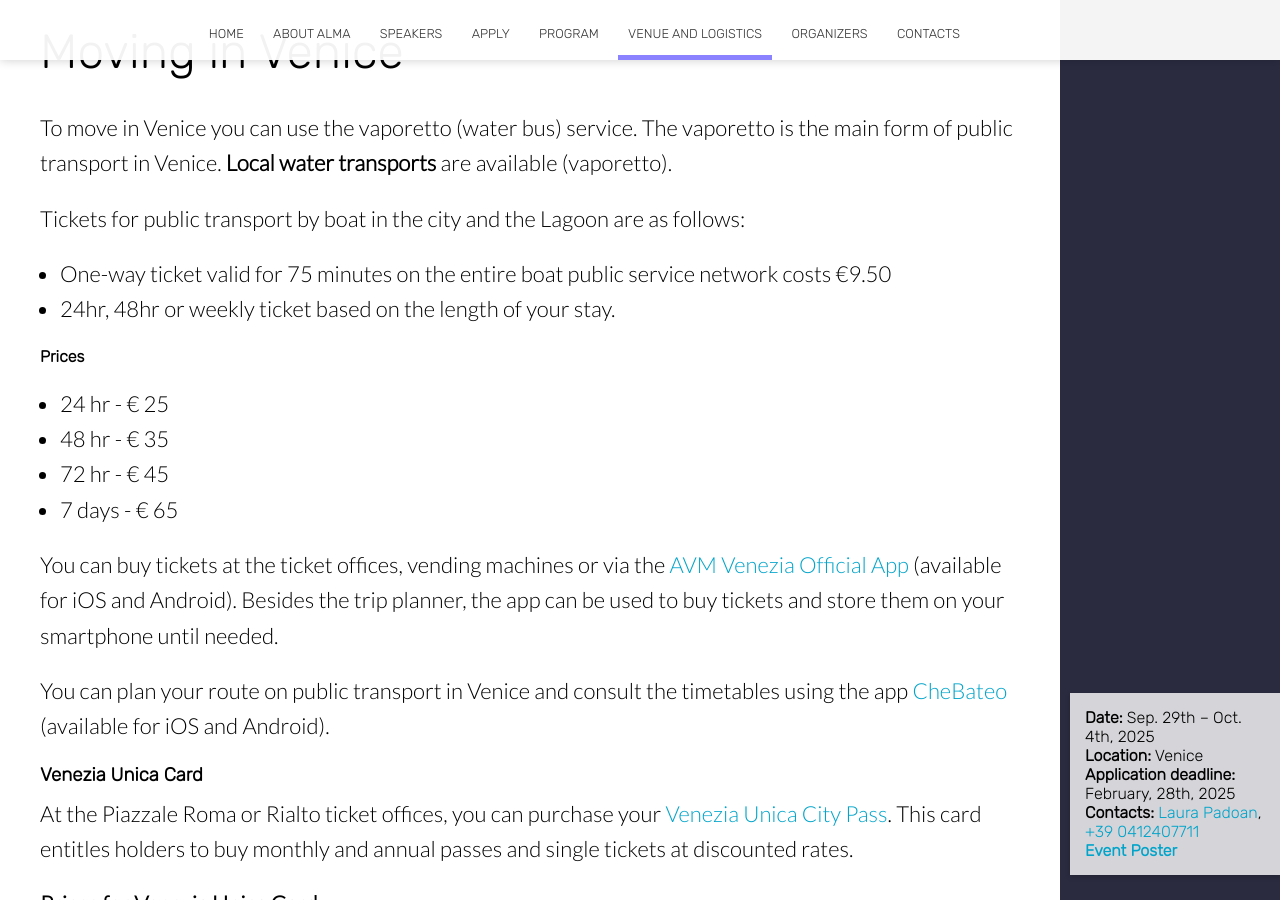
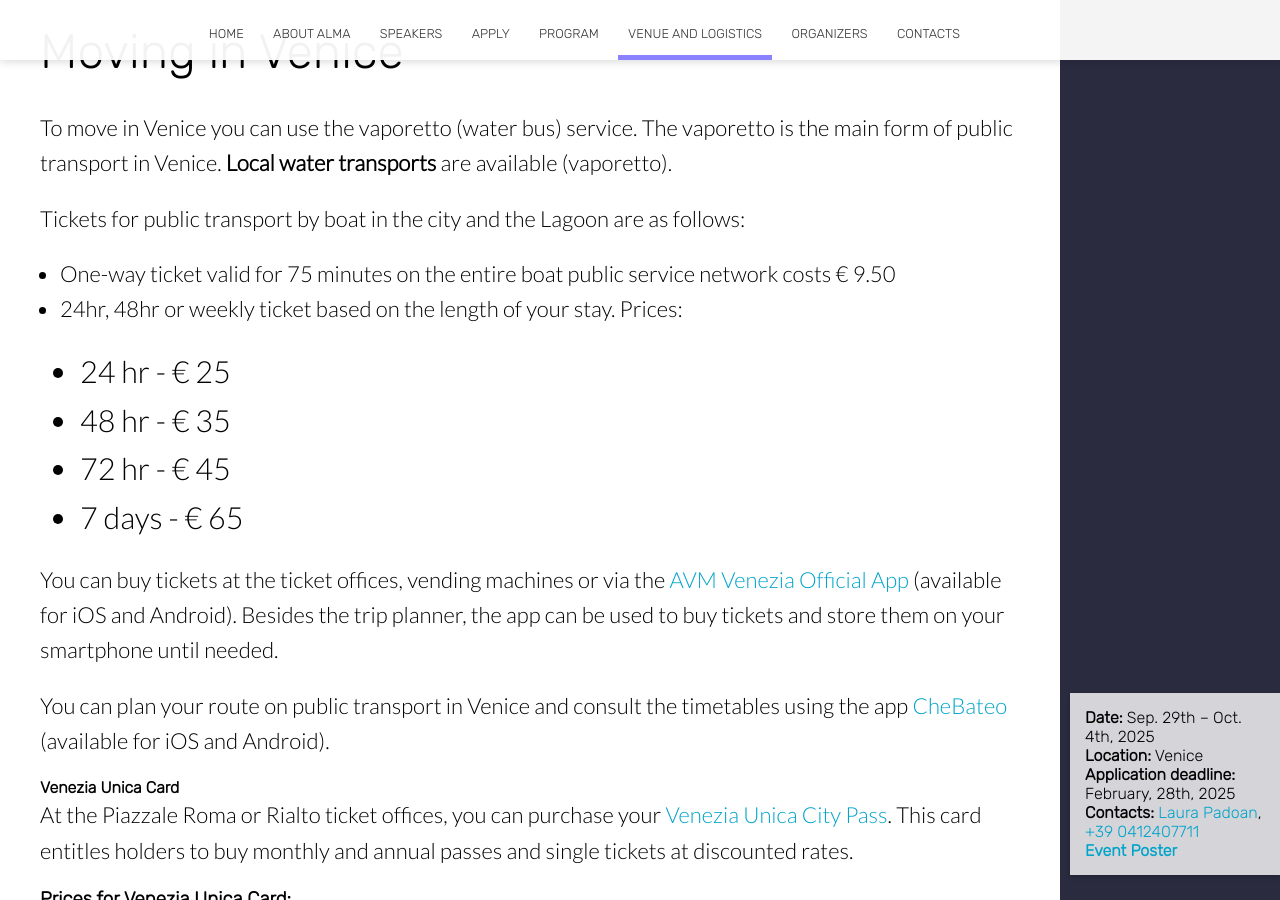
Before and after one commit to almadalcoschool/almadalcoschool.github.io, a Jekyll site: the page built from venue.html, in a window 1280 px wide and 900 px high, scrolled down 4194 px. Built offline with Jekyll 4.4.1, drawn with Linux system fonts in a browser that asks for light colours; nearby versions of some CDN libraries.

Commit message:
venue formatting

```diff
--- a/venue.html
+++ b/venue.html
@@ -468,23 +468,23 @@ image: /new_imgs/Accademia.jpg
 				</p>
 					<p>Tickets for public transport by boat in the city and the Lagoon are as follows:
 					<ul>
-						<li>One-way ticket valid for 75 minutes on the entire boat public service network costs €9.50</li>
-						<li>24hr, 48hr or weekly ticket based on the length of your stay.</li>
-					</ul>
-					<strong>Prices</strong>
+						<li>One-way ticket valid for 75 minutes on the entire boat public service network costs € 9.50</li>
+						<li>24hr, 48hr or weekly ticket based on the length of your stay. Prices:
 							<ul>
 								<li>24 hr - € 25</li>
 								<li>48 hr - € 35</li>
 								<li>72 hr - € 45</li>
 								<li>7 days - € 65</li>
 							</ul>
+						</li>
+					</ul>
 					</p>
 					<p>You can buy tickets at the ticket offices, vending machines or via the <a href="https://actv.avmspa.it/it/content/istruzioni-l%E2%80%99uso-avm-venezia-official-app-0" target="_blank" rel="noopener noreferrer">AVM Venezia Official App</a> (available for iOS and Android). Besides the trip planner, the app can be used to buy tickets and store them on your smartphone until needed.</p>
 					<p>You can plan your route on public transport in Venice and consult the timetables using the app <a href="https://chebateo.it/" target="_blank" rel="noopener noreferrer" >CheBateo</a>  (available for iOS and Android).</p>
 
-					<h3 class="editable">Venezia Unica Card</h3>
+					<b>Venezia Unica Card</b>
 						<p>At the Piazzale Roma or Rialto ticket offices, you can purchase your <a href="https://actv.avmspa.it/en/content/venezia-unica-city-pass-0" target="_blank" rel="noopener noreferrer">Venezia Unica City Pass</a>. This card entitles holders to buy monthly and annual passes and single tickets at discounted rates.</p>
-					<p><strong>Prices for Venezia Unica Card:</strong></p>
+						<h3 class="editable">Prices for Venezia Unica Card:</h3>
 						<ul>
 							<li>€ 10 for Venice residents</li>
 							<li>€ 20 for students under 26</li>
@@ -492,13 +492,13 @@ image: /new_imgs/Accademia.jpg
 							<li>€ 100 for all other visitors</li>
 						</ul>
 
-					<p><strong>Monthly pass with Venezia Unica Card</strong> (valid on all vaporetto lines, Mestre buses, and Lido buses, except to/from the airport):</p>
+						<h3 class="editable">Monthly pass with Venezia Unica Card</h3> (valid on all vaporetto lines, Mestre buses, and Lido buses, except to/from the airport):</p>
 						<ul>
 							<li>€ 25 for students</li>
 							<li>€ 37 for adults</li>
 						</ul>
 
-					<p><strong>Single ticket with Venezia Unica Card:</strong> € 1.50</p>
+						<h3 class="editable">Single ticket with Venezia Unica Card:</h3> € 1.50</p>
 
 						<p>For further information, visit <a href="https://avm.avmspa.it/en/content/mobility-services" target="_blank" rel="noopener noreferrer">https://avm.avmspa.it/en/content/mobility-services</a>.</p>
 						<p>You can also use the <a href="https://actv.avmspa.it/it/content/istruzioni-l%E2%80%99uso-avm-venezia-official-app-0" target="_blank" rel="noopener noreferrer">AVM Venezia Official App</a> (available for iOS and Android) to buy your Venezia Unica Card tickets. Consider, however, that although your account on the app will be associated with your Venezia Unica Card, the tickets purchased via the app will not be available on your card, meaning that if you purchase tickets with your phone, you will have to use your phone to validate them on the ticket validation machines.</p>
```
Lines whose indentation alone changed are shown as unchanged.
